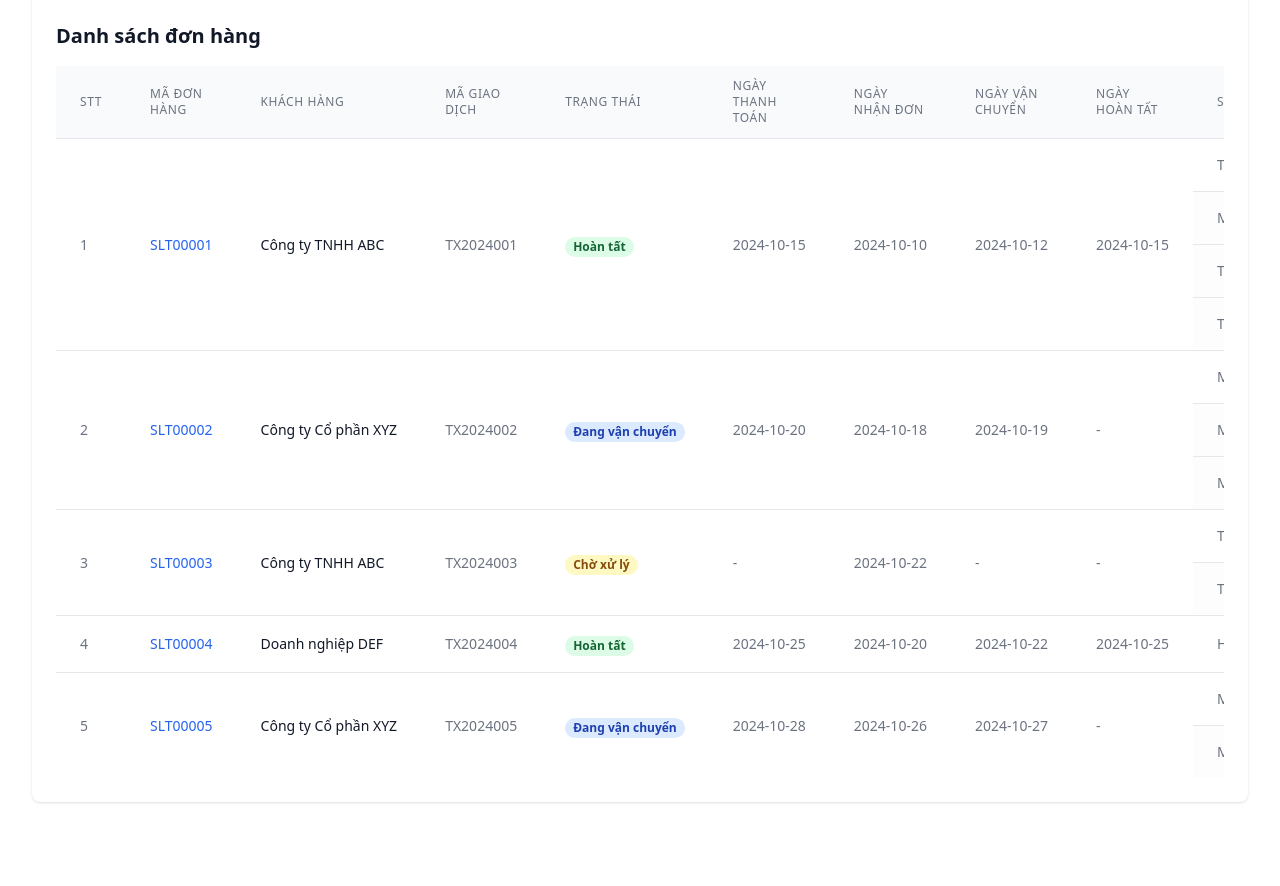
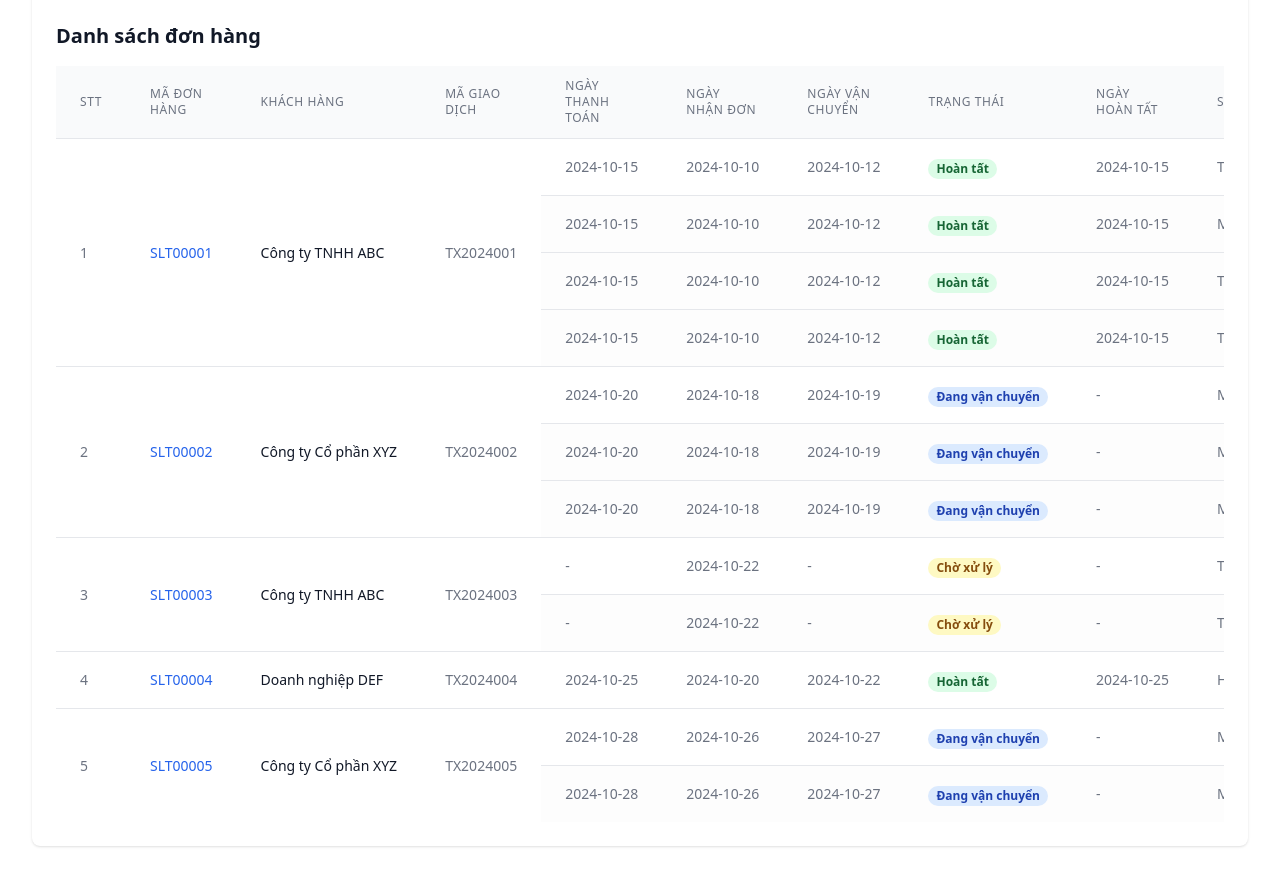
Before and after one commit to Norikachi123/dashboard, a plain HTML site: page index.html in a window 1280 px wide. Shown: the part 1082-1968 px from the top of the page. Before the commit the page ends 1932 px from the top, so only its background shows below. Drawn offline with nearby package versions, Linux system fonts and the light colour scheme.

Commit message:
Update index.html

```diff
--- a/index.html
+++ b/index.html
@@ -229,25 +229,27 @@
                   >
                     Mã giao dịch
                   </th>
+
+                  <th
+                    class="px-6 py-3 text-left text-xs font-medium text-gray-500 uppercase tracking-wider"
+                  >
+                    Ngày thanh toán
+                  </th>
+                  <th
+                    class="px-6 py-3 text-left text-xs font-medium text-gray-500 uppercase tracking-wider"
+                  >
+                    Ngày nhận đơn
+                  </th>
+                  <th
+                    class="px-6 py-3 text-left text-xs font-medium text-gray-500 uppercase tracking-wider"
+                  >
+                    Ngày vận chuyển
+                  </th>
+
                    <th
                     class="px-6 py-3 text-left text-xs font-medium text-gray-500 uppercase tracking-wider"
                   >
                     Trạng thái
-                  </th>
-                  <th
-                    class="px-6 py-3 text-left text-xs font-medium text-gray-500 uppercase tracking-wider"
-                  >
-                    Ngày thanh toán
-                  </th>
-                  <th
-                    class="px-6 py-3 text-left text-xs font-medium text-gray-500 uppercase tracking-wider"
-                  >
-                    Ngày nhận đơn
-                  </th>
-                  <th
-                    class="px-6 py-3 text-left text-xs font-medium text-gray-500 uppercase tracking-wider"
-                  >
-                    Ngày vận chuyển
                   </th>
                   <th
                     class="px-6 py-3 text-left text-xs font-medium text-gray-500 uppercase tracking-wider"
@@ -1224,11 +1226,11 @@
           <td class="px-6 py-4 whitespace-nowrap text-sm font-medium text-blue-600">${order.id}</td>
           <td class="px-6 py-4 whitespace-nowrap text-sm text-gray-900">${order.customer}</td>
           <td class="px-6 py-4 whitespace-nowrap text-sm text-gray-500">${order.transactionCode}</td>
-        <td class="px-6 py-4 whitespace-nowrap">${createStatusBadge(order.status)}</td>
-        <td class="px-6 py-4 whitespace-nowrap text-sm text-gray-500">${order.paymentDate || "-"}</td>
-        <td class="px-6 py-4 whitespace-nowrap text-sm text-gray-500">${order.receiveDate}</td>
-        <td class="px-6 py-4 whitespace-nowrap text-sm text-gray-500">${order.shipDate || "-"}</td>
-        <td class="px-6 py-4 whitespace-nowrap text-sm text-gray-500">${order.completeDate || "-"}</td>
+          <td class="px-6 py-4 whitespace-nowrap text-sm text-gray-500">${c.paymentDate || order.paymentDate || "-"}</td>
+          <td class="px-6 py-4 whitespace-nowrap text-sm text-gray-500">${c.receiveDate || order.receiveDate || "-"}</td>
+          <td class="px-6 py-4 whitespace-nowrap text-sm text-gray-500">${c.shipDate || order.shipDate || "-"}</td>
+          <td class="px-6 py-4 whitespace-nowrap">${createStatusBadge(c.status || order.status)}</td>
+          <td class="px-6 py-4 whitespace-nowrap text-sm text-gray-500">${c.completeDate || order.completeDate || "-"}</td>
           <td class="px-6 py-4 whitespace-nowrap text-sm text-gray-500">${c.containerNo || "-"}</td>
           <td class="px-6 py-4 whitespace-nowrap text-sm text-gray-500">${c.size || "-"}</td>
           <td class="px-6 py-4 whitespace-nowrap text-sm text-gray-500">${c.type || "-"}</td>
@@ -1248,11 +1250,12 @@
         <td class="px-6 py-4 whitespace-nowrap text-sm font-medium text-blue-600" rowspan="${rowspan}">${order.id}</td>
         <td class="px-6 py-4 whitespace-nowrap text-sm text-gray-900" rowspan="${rowspan}">${order.customer}</td>
         <td class="px-6 py-4 whitespace-nowrap text-sm text-gray-500" rowspan="${rowspan}">${order.transactionCode}</td>
-        <td class="px-6 py-4 whitespace-nowrap" rowspan="${rowspan}">${createStatusBadge(order.status)}</td>
-        <td class="px-6 py-4 whitespace-nowrap text-sm text-gray-500" rowspan="${rowspan}">${order.paymentDate || "-"}</td>
-        <td class="px-6 py-4 whitespace-nowrap text-sm text-gray-500" rowspan="${rowspan}">${order.receiveDate}</td>
-        <td class="px-6 py-4 whitespace-nowrap text-sm text-gray-500" rowspan="${rowspan}">${order.shipDate || "-"}</td>
-        <td class="px-6 py-4 whitespace-nowrap text-sm text-gray-500" rowspan="${rowspan}">${order.completeDate || "-"}</td>
+        <!-- Status and dates are container-specific: render for first container -->
+        <td class="px-6 py-4 whitespace-nowrap text-sm text-gray-500">${first.paymentDate || order.paymentDate || "-"}</td>
+        <td class="px-6 py-4 whitespace-nowrap text-sm text-gray-500">${first.receiveDate || order.receiveDate || "-"}</td>
+        <td class="px-6 py-4 whitespace-nowrap text-sm text-gray-500">${first.shipDate || order.shipDate || "-"}</td>
+        <td class="px-6 py-4 whitespace-nowrap">${createStatusBadge(first.status || order.status)}</td>
+        <td class="px-6 py-4 whitespace-nowrap text-sm text-gray-500">${first.completeDate || order.completeDate || "-"}</td>
         <td class="px-6 py-4 whitespace-nowrap text-sm text-gray-500">${first.containerNo || "-"}</td>
         <td class="px-6 py-4 whitespace-nowrap text-sm text-gray-500">${first.size || "-"}</td>
         <td class="px-6 py-4 whitespace-nowrap text-sm text-gray-500">${first.type || "-"}</td>
@@ -1267,6 +1270,12 @@
               const tr = document.createElement("tr");
               tr.className = "hover:bg-gray-50 bg-gray-50/40";
               tr.innerHTML = `
+        <!-- Render status and dates for this container row -->
+        <td class="px-6 py-4 whitespace-nowrap text-sm text-gray-500">${c.paymentDate || order.paymentDate || "-"}</td>
+        <td class="px-6 py-4 whitespace-nowrap text-sm text-gray-500">${c.receiveDate || order.receiveDate || "-"}</td>
+        <td class="px-6 py-4 whitespace-nowrap text-sm text-gray-500">${c.shipDate || order.shipDate || "-"}</td>
+        <td class="px-6 py-4 whitespace-nowrap">${createStatusBadge(c.status || order.status)}</td>
+        <td class="px-6 py-4 whitespace-nowrap text-sm text-gray-500">${c.completeDate || order.completeDate || "-"}</td>
         <td class="px-6 py-4 whitespace-nowrap text-sm text-gray-500">${c.containerNo || "-"}</td>
         <td class="px-6 py-4 whitespace-nowrap text-sm text-gray-500">${c.size || "-"}</td>
         <td class="px-6 py-4 whitespace-nowrap text-sm text-gray-500">${c.type || "-"}</td>
```
Lines whose indentation alone changed are shown as unchanged.
